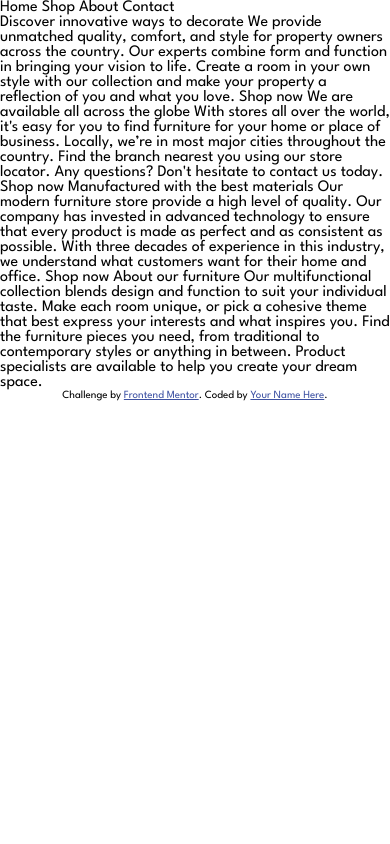
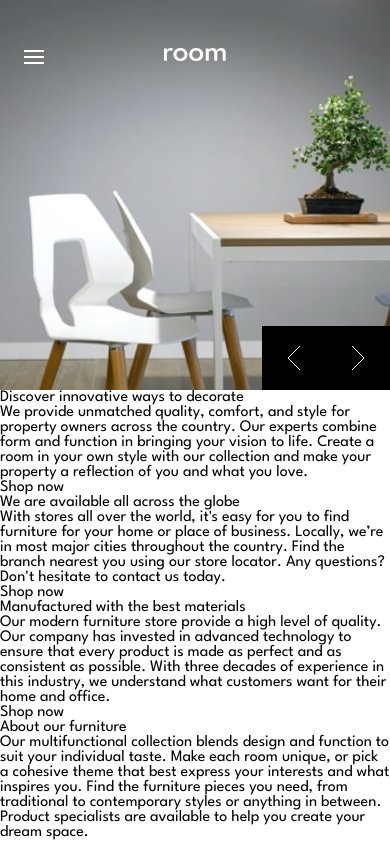
Before and after one commit to apocode01/Room-homepage, a plain HTML site: page index.html in a window 390 px wide. Drawn offline with Linux system fonts and the light colour scheme.

Commit message:
Added hero section,  updated styles and unfinished JavaScript for menu interaction

```diff
--- a/index.html
+++ b/index.html
@@ -8,53 +8,64 @@
   <title>Frontend Mentor | Room homepage</title>
 </head>
 <body>
-  <header>
-    <nav>
-      Home
-      Shop
-      About
-      Contact
+  <header class="hero">
+    <img class="hero_img" src="images/mobile-image-hero-1.jpg" alt="modern chairs, table and decorative plant">
+    <nav class="navbar">
+        <button class="open_menu" type="button">
+          <img src="images/icon-hamburger.svg" alt="Open menu">
+        </button>
+        <ul class="navbar_categories hidden">
+          <li><a href="#">Home</a></li>
+          <li><a href="#">Shop</a></li>
+          <li><a href="#">About</a></li>
+          <li><a href="#">Contact</a></li>
+        </ul>
+        <a class="logo" href="#">
+          <img src="images/logo.svg" alt="Room Logo">
+        </a>
     </nav>
+    <div class="change_img_buttons">
+      <button class="prev_img" type="button">
+        <img src="images/icon-angle-left.svg" alt="previous image">
+      </button>
+      <button class="next_img" type="button">
+        <img src="images/icon-angle-right.svg" alt="previous image">
+      </button>
+    </div>
   </header>
 
   <main>
-  Discover innovative ways to decorate
+  <p>Discover innovative ways to decorate</p>
 
-  We provide unmatched quality, comfort, and style for property owners across the country.
+  <p>We provide unmatched quality, comfort, and style for property owners across the country.
   Our experts combine form and function in bringing your vision to life. Create a room in your
-  own style with our collection and make your property a reflection of you and what you love.
+  own style with our collection and make your property a reflection of you and what you love.</p>
 
-  Shop now
+  <p>Shop now</p>
 
-  We are available all across the globe
+  <p>We are available all across the globe</p>
 
-  With stores all over the world, it's easy for you to find furniture for your home or place of business.
+  <p>With stores all over the world, it's easy for you to find furniture for your home or place of business.
   Locally, we’re in most major cities throughout the country. Find the branch nearest you using our
-  store locator. Any questions? Don't hesitate to contact us today.
+  store locator. Any questions? Don't hesitate to contact us today.</p>
 
-  Shop now
+  <p>Shop now</p>
 
-  Manufactured with the best materials
+  <p>Manufactured with the best materials</p>
 
-  Our modern furniture store provide a high level of quality. Our company has invested in advanced technology
+  <p>Our modern furniture store provide a high level of quality. Our company has invested in advanced technology
   to ensure that every product is made as perfect and as consistent as possible. With three decades of
-  experience in this industry, we understand what customers want for their home and office.
+  experience in this industry, we understand what customers want for their home and office.</p>
 
-  Shop now
+  <p>Shop now</p>
 
-  About our furniture
+  <p>About our furniture</p>
 
-  Our multifunctional collection blends design and function to suit your individual taste.
+  <p>Our multifunctional collection blends design and function to suit your individual taste.
   Make each room unique, or pick a cohesive theme that best express your interests and what
   inspires you. Find the furniture pieces you need, from traditional to contemporary styles
-  or anything in between. Product specialists are available to help you create your dream space.
+  or anything in between. Product specialists are available to help you create your dream space.</p>
   </main>
-
-  <footer>
-    <div class="attribution">
-      Challenge by <a href="https://www.frontendmentor.io?ref=challenge" target="_blank">Frontend Mentor</a>.
-      Coded by <a href="#">Your Name Here</a>.
-    </div>
-  </footer>
+  <script src="script.js"></script>
 </body>
 </html>
--- a/script.js
+++ b/script.js
@@ -0,0 +1,5 @@
+const openMenuBtn = document.querySelector(`.open_menu`);
+
+openMenuBtn.addEventListener('click', () => {
+    // open menu
+})
--- a/style/_mixins.scss
+++ b/style/_mixins.scss
@@ -1,6 +1,15 @@
-@mixin flex-center($direction: column, $justify: center, $align: center) {
+@mixin flex-center($direction: row, $justify: center, $align: center) {
   display: flex;
   flex-direction: $direction;
   justify-content: $justify;
   align-items: $align;
 }
+
+@mixin button {
+    display: flex;
+    flex-direction: column;
+    align-items: center;
+    justify-content: center;
+    border: none;
+    cursor: pointer;
+}
--- a/style/style.scss
+++ b/style/style.scss
@@ -1,7 +1,7 @@
 @import url('https://fonts.googleapis.com/css2?family=League+Spartan:wght@100..900&display=swap');
 
 @import "colors";
-@import "mixins"; // @include flex-center;
+@import "mixins";
 
 * {
     box-sizing: border-box;
@@ -13,11 +13,60 @@ body {
     font-family: "League Spartan", sans-serif;
 }
 
-.attribution {
-    font-size: 11px;
-    text-align: center;
+.hero {
+    position: relative;
+    aspect-ratio: 1 / 1;
+    overflow: hidden;
 }
 
-.attribution a {
-    color: hsl(228, 45%, 44%);
+.hero_img {
+    position: absolute;
+    width: 100%;
+    height: 100%;
+    object-fit: cover;
 }
+
+.navbar {
+    margin-block-start: 3rem;
+    margin-inline: 1.5rem;
+    display: grid;
+    grid-template-columns: 1fr 1fr 1fr;
+    position: relative;
+}
+
+.navbar_categories {
+    list-style: none;
+
+    &.hidden {
+        display: none;
+    }
+}
+
+.open_menu {
+    @include button;
+    width: fit-content;
+    background-color: transparent;
+}
+
+.logo {
+    justify-self: center;
+}
+
+.change_img_buttons {
+    @include flex-center();
+    position: absolute;
+    right: 0;
+    bottom: 0;
+}
+
+.prev_img, .next_img {
+    @include button;
+    width: 4rem;
+    height: 4rem;
+    background-color: $black;
+    transition: background-color 0.3s ease;
+
+    &:hover {
+        background-color: $grey800;
+    }
+}
```
Also changed, not shown: style/style.css, 1 other file.
